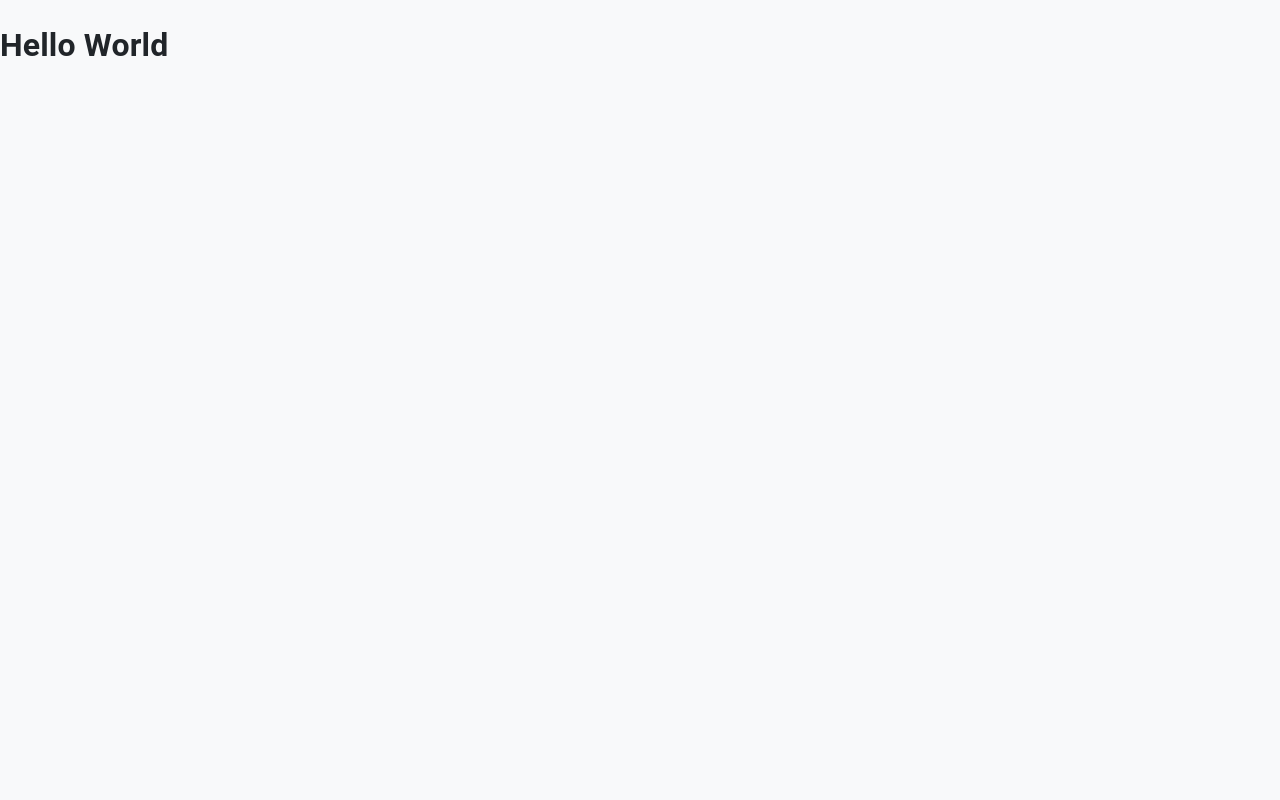
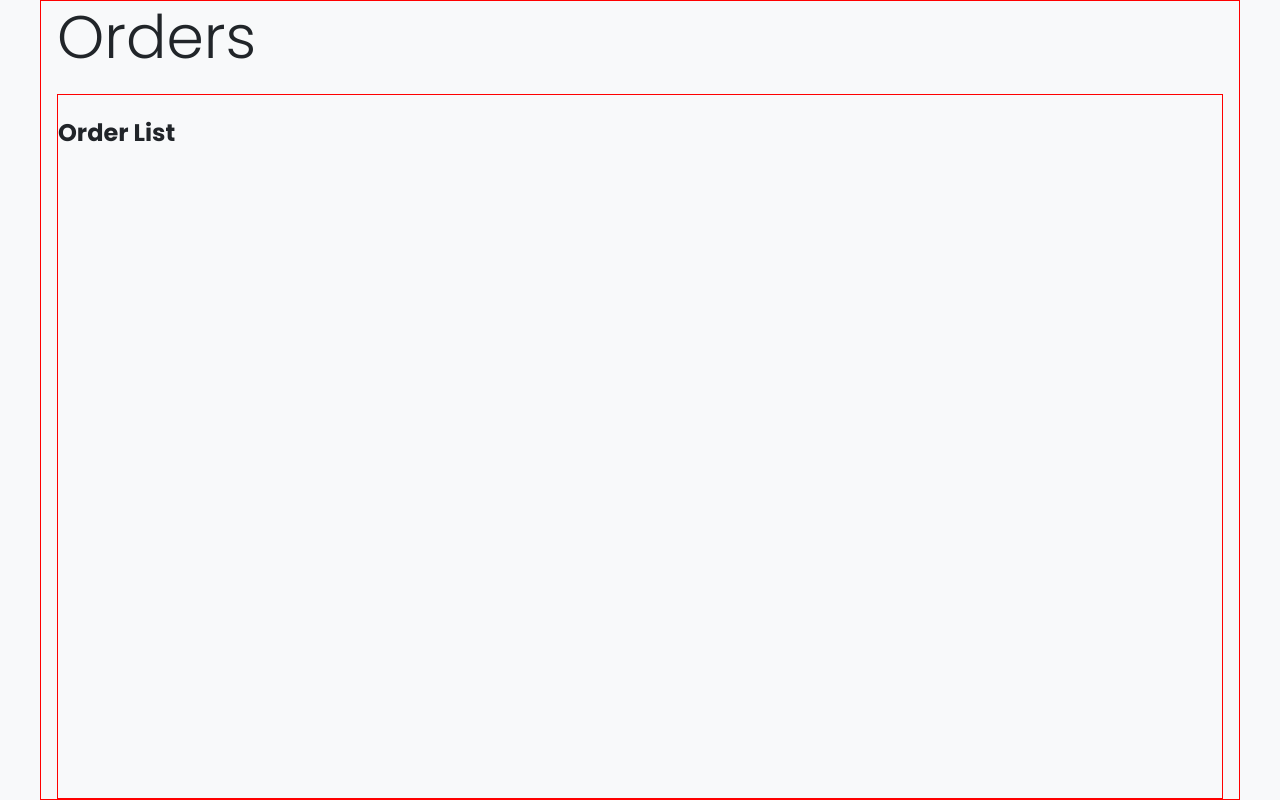
Before and after one commit to maurojjzz/orders-challenge, a React app in the folder frontend/: page / in a window 1280 px wide. Built offline with nearby package versions, Linux system fonts and the light colour scheme; the HTML template or start-up script is replaced by a standard one.

Commit message:
feat(frontend): layout desing and react router dom implemented

```diff
--- a/frontend/package.json
+++ b/frontend/package.json
@@ -12,9 +12,11 @@
   "dependencies": {
     "@emotion/react": "^11.14.0",
     "@emotion/styled": "^11.14.1",
+    "@fontsource/poppins": "^5.2.7",
     "@mui/material": "^7.3.4",
     "react": "^19.1.1",
-    "react-dom": "^19.1.1"
+    "react-dom": "^19.1.1",
+    "react-router-dom": "^7.9.4"
   },
   "devDependencies": {
     "@eslint/js": "^9.36.0",
--- /dev/null
+++ b/frontend/src/components/Layout.tsx
@@ -0,0 +1,35 @@
+import { Box, Typography } from "@mui/material";
+import { Routes, Route, Navigate } from "react-router-dom";
+
+const Layout = () => {
+  return (
+    <Box
+      sx={{
+        maxWidth: 1200,
+        mx: "auto",
+        minHeight: "100dvh",
+        px: 2,
+        border: "1px solid red",
+        display: "flex",
+        flexDirection: "column",
+        flexGrow: 1
+      }}
+    >
+      <Typography variant="h2" gutterBottom>
+        Orders
+      </Typography>
+      <Box sx={{
+        border:"1px solid red",
+        flexGrow: 1,
+      }}>
+        <Routes>
+          <Route path="/" element={<h2>Order List</h2>} />
+          <Route path="/:id" element={<h2>Order Details</h2>} />
+          <Route path="*" element={<Navigate to="/" replace />} />
+        </Routes>
+      </Box>
+    </Box>
+  );
+};
+
+export default Layout;
--- a/frontend/src/main.tsx
+++ b/frontend/src/main.tsx
@@ -1,14 +1,22 @@
 import { StrictMode } from 'react'
 import { createRoot } from 'react-dom/client'
-import { ThemeProvider, CssBaseline } from '@mui/material'
+import { ThemeProvider, CssBaseline } from '@mui/material';
+import { BrowserRouter as Router } from 'react-router-dom';
+import '@fontsource/poppins/300.css'
+import '@fontsource/poppins/400.css'
+import '@fontsource/poppins/500.css'
+import '@fontsource/poppins/700.css'
 import theme from './theme/theme'
 import './index.css'
+import Layout from './components/Layout.tsx';
 
 createRoot(document.getElementById('root')!).render(
   <StrictMode>
     <ThemeProvider theme={theme}>
       <CssBaseline />
-      <h1>Hello World</h1>
+      <Router>
+        <Layout />
+      </Router>
     </ThemeProvider>
   </StrictMode>,
 )
--- a/frontend/src/theme/theme.ts
+++ b/frontend/src/theme/theme.ts
@@ -32,6 +32,13 @@ const theme = createTheme({
         },
         divider: "#dee2e6",
     },
+    typography: {
+        fontFamily: 'Poppins, Roboto, sans-serif',
+        fontWeightLight: 300,
+        fontWeightRegular: 400,
+        fontWeightMedium: 500,
+        fontWeightBold: 700,
+    },
 });
 
 export default theme;
```
Also changed, not shown: 1 other file (tests, documents, lock files or other folders).
